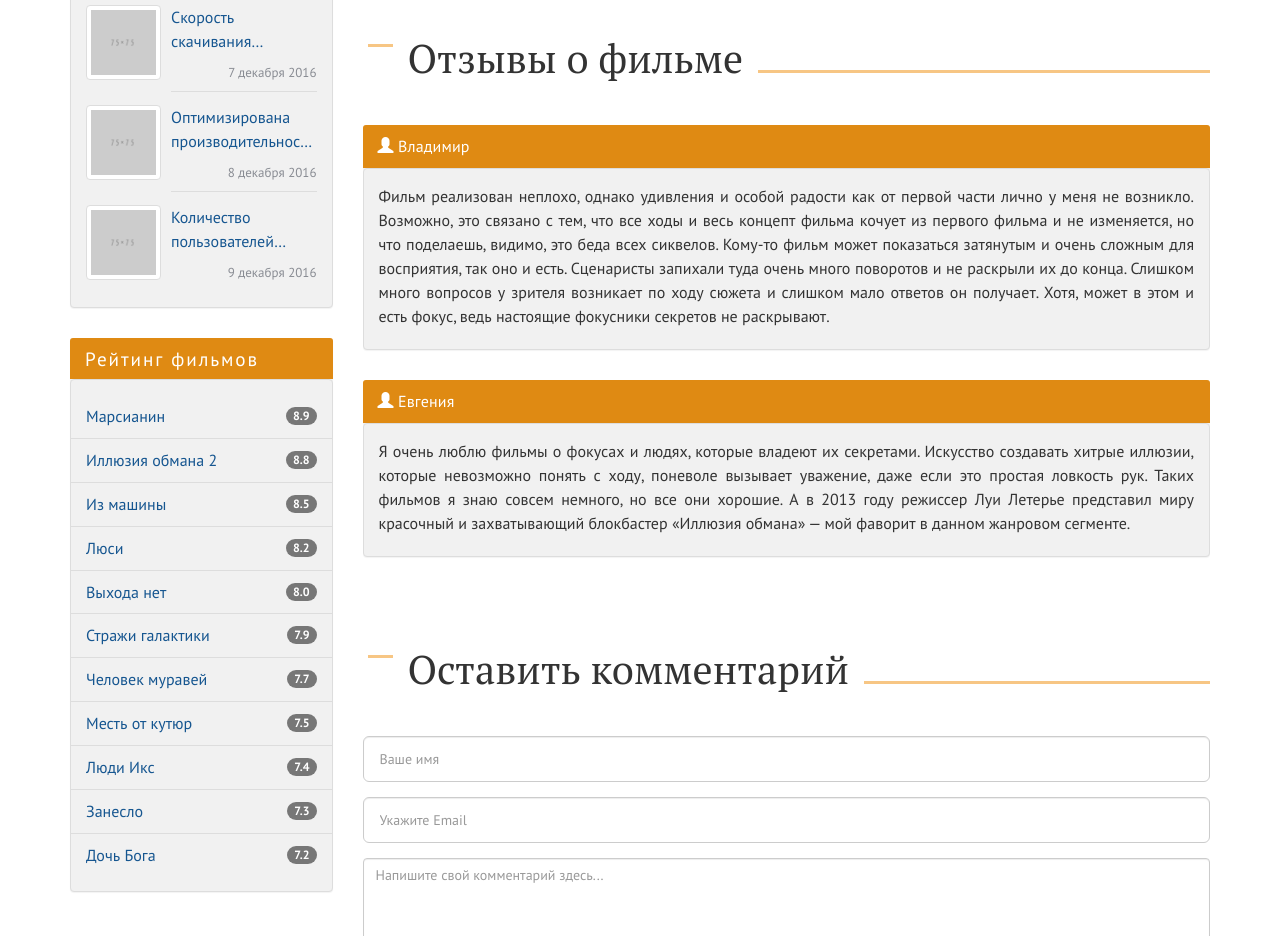
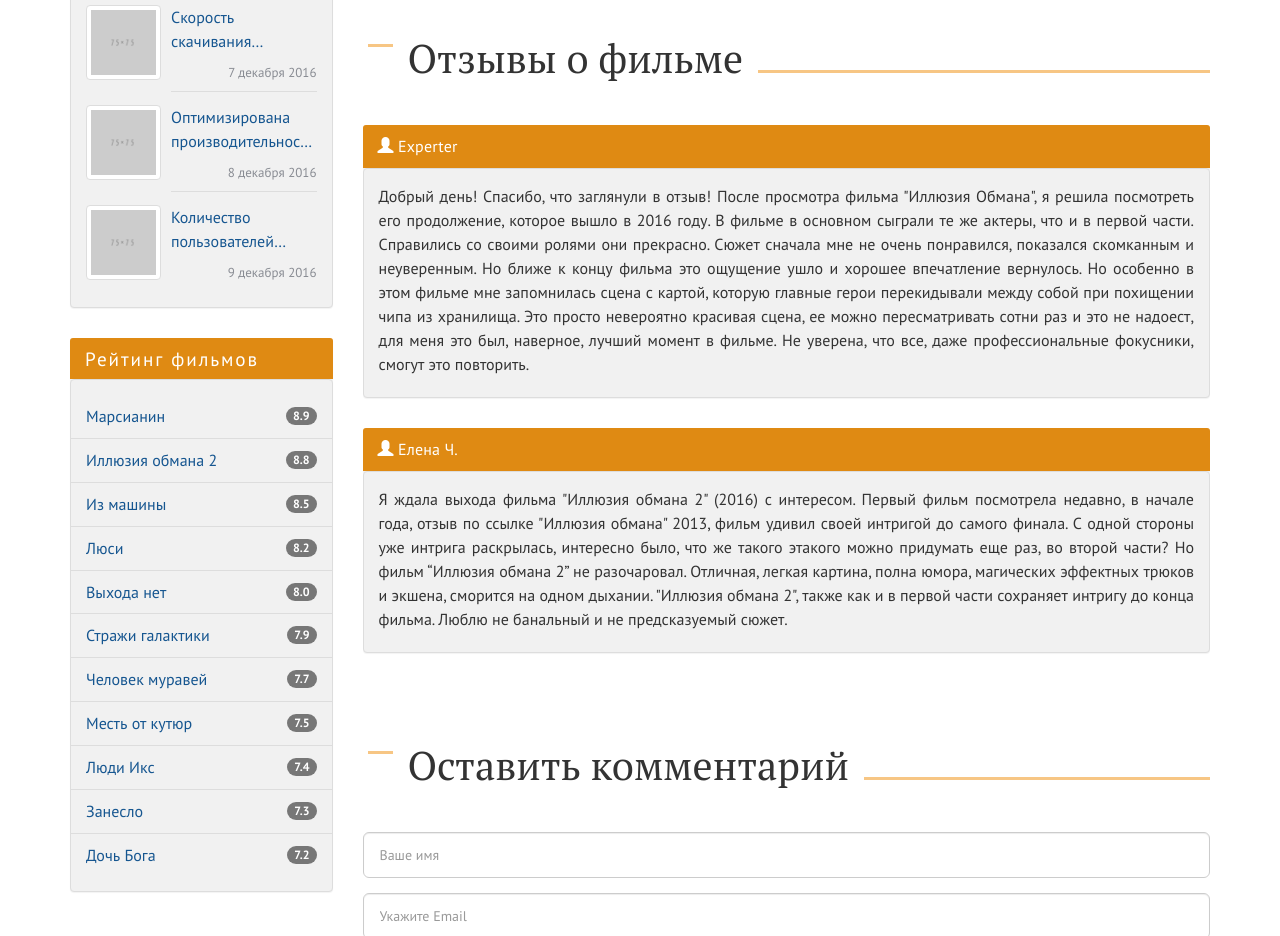
Before and after one commit to Stanislav1786/landing_page-kinozal, a website: page page.html in a window 1280 px wide. Shown: the part 1480-2416 px from the top of the page. Drawn offline with Linux system fonts and the light colour scheme.

Commit message:
Update page.html

```diff
--- a/page.html
+++ b/page.html
@@ -132,20 +132,28 @@
           <div class="panel panel-default">
             <div class="film-comments--commentator panel-heading">
               <span class="glyphicon glyphicon-user"></span>
-              <span class="panel-title">Владимир</span>
+              <span class="panel-title">Experter</span>
             </div>
             <div class="panel-body text-justify">
-              <p>Фильм реализован неплохо, однако удивления и особой радости как от первой части лично у меня не возникло. Возможно, это связано с тем, что все ходы и весь концепт фильма кочует из первого фильма и не изменяется, но что поделаешь, видимо, это беда всех сиквелов. Кому-то фильм может показаться затянутым и очень сложным для восприятия, так оно и есть. Сценаристы запихали туда очень много поворотов и не раскрыли их до конца. Слишком много вопросов у зрителя возникает по ходу сюжета и слишком мало ответов он получает. Хотя, может в этом и есть фокус, ведь настоящие фокусники секретов не раскрывают.</p>
+              <p>Добрый день! Спасибо, что заглянули в отзыв!
+После просмотра фильма "Иллюзия Обмана", я решила посмотреть его продолжение, которое вышло в 2016 году.
+В фильме в основном сыграли те же актеры, что и в первой части. Справились со своими ролями они прекрасно.
+Сюжет сначала мне не очень понравился, показался скомканным и неуверенным. Но ближе к концу фильма это ощущение ушло и хорошее впечатление вернулось.
+Но особенно в этом фильме мне запомнилась сцена с картой, которую главные герои перекидывали между собой при похищении чипа из хранилища. Это просто невероятно красивая сцена, ее можно пересматривать сотни раз и это не надоест, для меня это был, наверное, лучший момент в фильме. Не уверена, что все, даже профессиональные фокусники, смогут это повторить.</p>
             </div>
           </div>
 
           <div class="panel panel-default">
             <div class="film-comments--commentator panel-heading">
               <span class="glyphicon glyphicon-user"></span>
-              <span class="panel-title">Евгения</span>
+              <span class="panel-title">Елена Ч.</span>
             </div>
             <div class="panel-body text-justify">
-              <p>Я очень люблю фильмы о фокусах и людях, которые владеют их секретами. Искусство создавать хитрые иллюзии, которые невозможно понять с ходу, поневоле вызывает уважение, даже если это простая ловкость рук. Таких фильмов я знаю совсем немного, но все они хорошие. А в 2013 году режиссер Луи Летерье представил миру красочный и захватывающий блокбастер «Иллюзия обмана» — мой фаворит в данном жанровом сегменте.</p>
+              <p>Я ждала выхода фильма "Иллюзия обмана 2" (2016) с интересом. Первый фильм посмотрела недавно, в начале года, отзыв по ссылке "Иллюзия обмана" 2013, фильм удивил своей интригой до самого финала.
+С одной стороны уже интрига раскрылась, интересно было, что же такого этакого можно придумать еще раз, во второй части?
+
+Но фильм “Иллюзия обмана 2” не разочаровал. Отличная, легкая картина, полна юмора, магических эффектных трюков и экшена, сморится на одном дыхании.
+"Иллюзия обмана 2", также как и в первой части сохраняет интригу до конца фильма. Люблю не банальный и не предсказуемый сюжет.</p>
             </div>
           </div>
 
```
